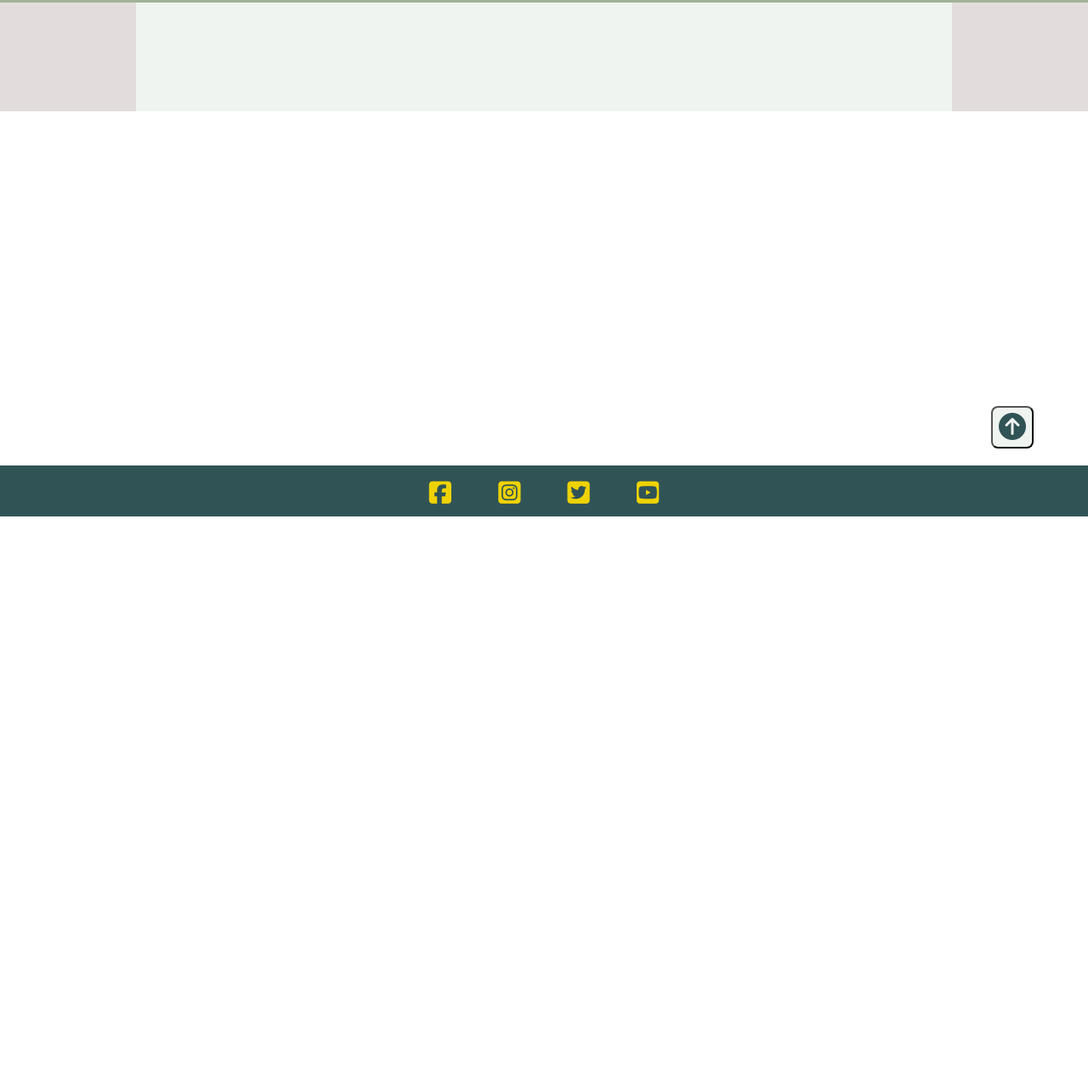
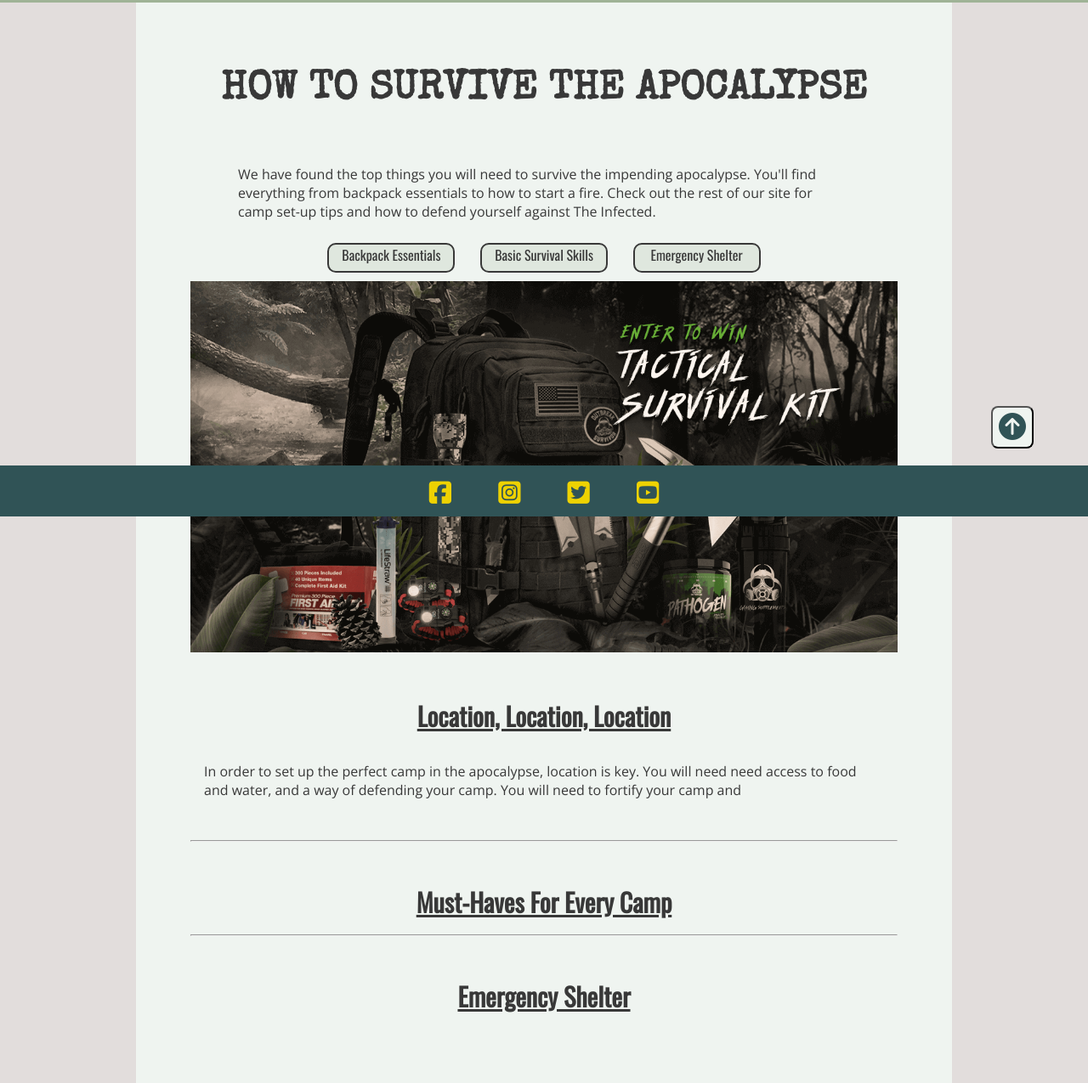
Before and after one commit to Irishbecky91/survival-guild, a plain HTML site: page camp-setup.html in a window 1280 px wide. Shown: the part 192-1467 px from the top of the page at 85% size. Before the commit the page ends 800 px from the top, so only its background shows below. Drawn offline with nearby package versions, Linux system fonts and the light colour scheme.

Commit message:
Add some basic code for Camp Setup Page

```diff
--- a/camp-setup.html
+++ b/camp-setup.html
@@ -76,7 +76,54 @@
 
     <div class="container">
         <div class="content">
+            <div class="tips-intro">
+                <section class="text-style" >
+                    <h1 class="text-heading">how to survive the apocalypse</h1>
+                    <p>We have found the top things you will need to survive the impending apocalypse. You'll find everything from backpack essentials to how to start a fire. Check out the rest of our site for camp set-up tips and how to defend yourself against The Infected.</p>
+                </section>
 
+                <div class="page-links">
+                    <nav>
+                        <ul id="page-links">
+                            <li>
+                                <a href="#backpack-essentials">Backpack Essentials</a>
+                            </li>
+                            <li>
+                                <a href="#basic-skills">Basic Survival Skills</a>
+                            </li>
+                            <li>
+                                <a href="#emergency-shelter">Emergency Shelter</a>
+                            </li>
+                        </ul>
+                    </nav>
+                </div>
+
+                <div>
+                    <a href="competition.html">
+                        <img class="comp-banner" src="assets/site-images/survival-kit-comp.png" alt="Cometition banner - Enter to win a free survival kit">
+                    </a>
+                </div>
+            </div>
+
+            <div class="sub-main">
+                <section id="location">
+                    <h2>Location, Location, Location</h2>
+                    <p>
+                        In order to set up the perfect camp in the apocalypse, location is key. You will need need access to food and water, and a way of defending your camp. You will need to fortify your camp and
+                    </p>
+                    <div>
+
+                    </div>
+                </section>
+                <hr />
+                <section id="camp-resources">
+                    <h2>Must-Haves For Every Camp</h2>
+                </section>
+                <hr />
+                <section id="camp-defence">
+                    <h2>Emergency Shelter</h2>
+                </section>
+            </div>
         </div>
     </div>
 
```
Also changed, not shown: survival-tips.html (+0 -1 lines).
